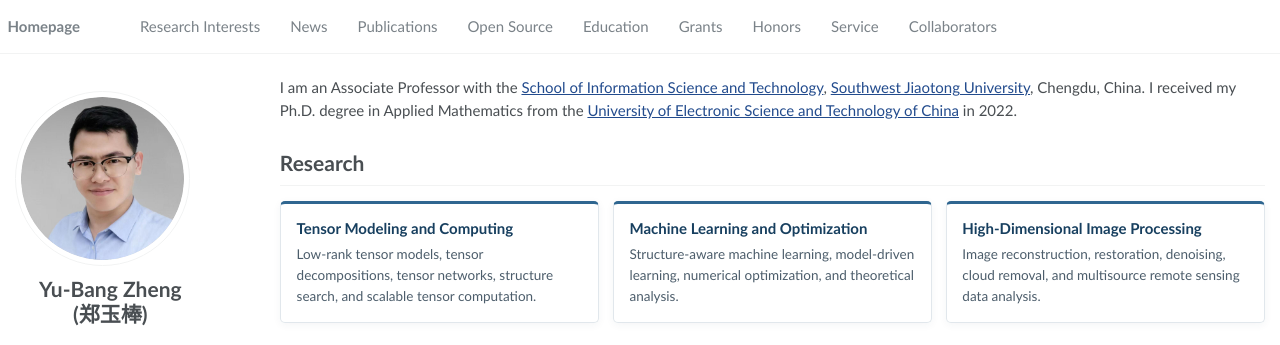
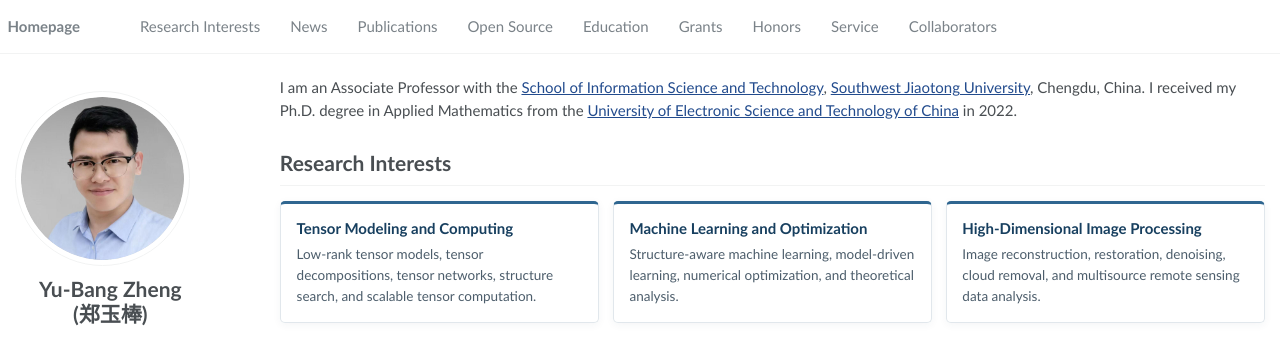
Before and after one commit to YuBangZheng/yubangzheng.github.io, a Jekyll site: the page built from pages/about.md, in a window 1280 px wide and 900 px high. Shown: the top 345 px of the window. Built offline with Jekyll 4.4.1, drawn with Linux system fonts in a browser that asks for light colours.

Commit message:
Update about.md

```diff
--- a/pages/about.md
+++ b/pages/about.md
@@ -14,7 +14,7 @@ I am an Associate Professor with the [School of Information Science and Technolo
 
 <span class="anchor" id="research"></span>
 
-# Research
+# Research Interests
 
 <div class="research-grid">
   <div class="research-card">
```
